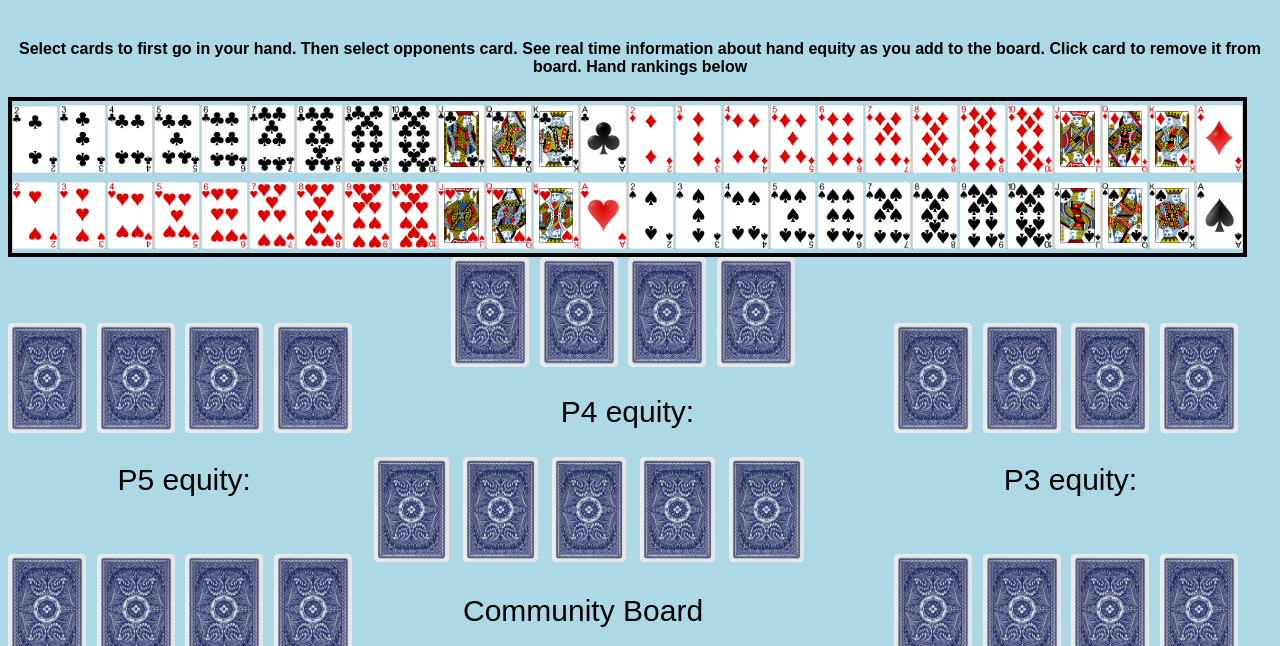
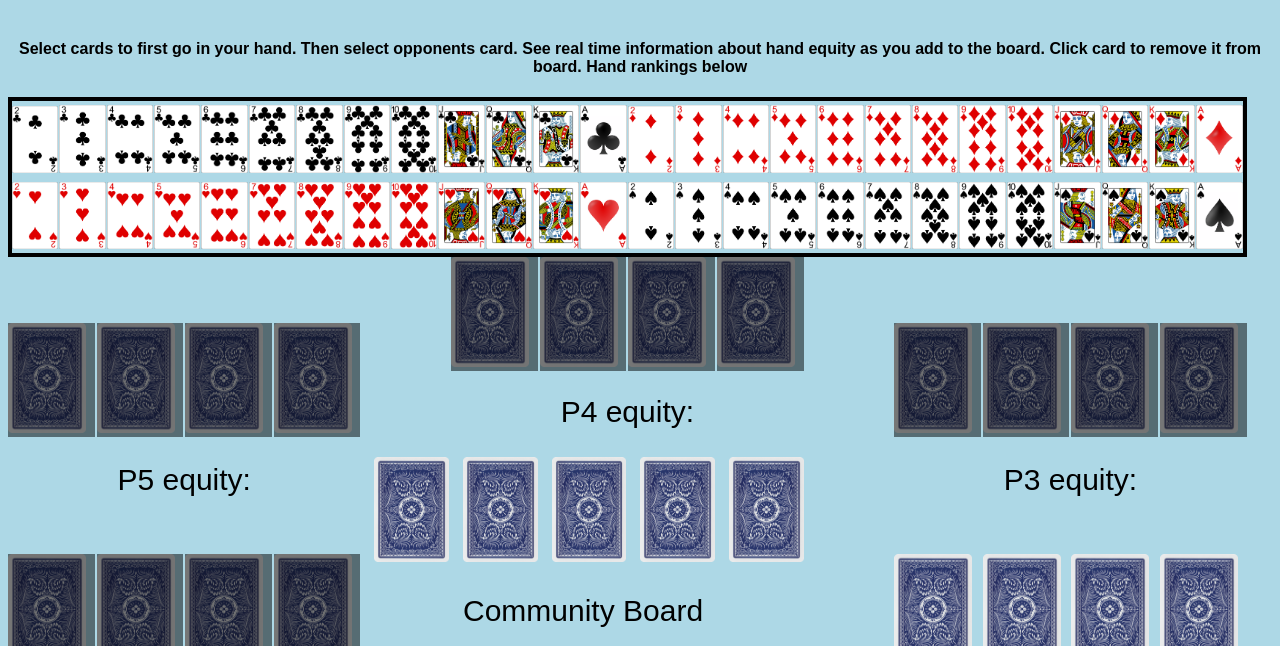
Before and after one commit to dmquach/pokerprojectjs, a website with bundled scripts: page index.html in a window 1280 px wide. Shown: the part 154-800 px from the top of the page. Built offline with nearby package versions, Linux system fonts and the light colour scheme.

Commit message:
Add basic blur effects

```diff
--- a/index.html
+++ b/index.html
@@ -139,55 +139,55 @@
       <img src="./images/cardback.png" id="p2-4">
     </div>
 
-    <div class="p3-1">
+    <div class="p3-1 blur">
       <img src="./images/cardback.png" id="p3-1">
     </div>
-    <div class="p3-2">
+    <div class="p3-2 blur">
       <img src="./images/cardback.png" id="p3-2">
     </div>
-    <div class="p3-3">
+    <div class="p3-3 blur">
       <img src="./images/cardback.png" id="p3-3">
     </div>
-    <div class="p3-4">
+    <div class="p3-4 blur">
       <img src="./images/cardback.png" id="p3-4">
     </div>
 
-    <div class="p4-1">
+    <div class="p4-1 blur">
       <img src="./images/cardback.png" id="p4-1">
     </div>
-    <div class="p4-2">
+    <div class="p4-2 blur">
       <img src="./images/cardback.png" id="p4-2">
     </div>
-    <div class="p4-3">
+    <div class="p4-3 blur">
       <img src="./images/cardback.png" id="p4-3">
     </div>
-    <div class="p4-4">
+    <div class="p4-4 blur">
       <img src="./images/cardback.png" id="p4-4">
     </div>
 
-    <div class="p5-1">
+    <div class="p5-1 blur">
       <img src="./images/cardback.png" id="p5-1">
     </div>
-    <div class="p5-2">
+    <div class="p5-2 blur">
       <img src="./images/cardback.png" id="p5-2">
     </div>
-    <div class="p5-3">
+    <div class="p5-3 blur">
       <img src="./images/cardback.png" id="p5-3">
     </div>
-    <div class="p5-4">
+    <div class="p5-4 blur">
       <img src="./images/cardback.png" id="p5-4">
     </div>
 
-    <div class="p6-1">
+    <div class="p6-1 blur">
       <img src="./images/cardback.png" id="p6-1">
     </div>
-    <div class="p6-2">
+    <div class="p6-2 blur">
       <img src="./images/cardback.png" id="p6-2">
     </div>
-    <div class="p6-3">
+    <div class="p6-3 blur">
       <img src="./images/cardback.png" id="p6-3">
     </div>
-    <div class="p6-4">
+    <div class="p6-4 blur">
       <img src="./images/cardback.png" id="p6-4">
     </div>
   </div>
--- a/src/index.scss
+++ b/src/index.scss
@@ -239,6 +239,9 @@ main{
 .p1-1 img, .p1-2 img, .p1-3 img, .p1-4 img, .p2-1 img, .p2-2 img, .p2-3 img, .p2-4 img, .p3-1 img, .p3-2 img, .p3-3 img, .p3-4 img, .p4-1 img, .p4-2 img, .p4-3 img, .p4-4 img, .p5-1 img, .p5-2 img, .p5-3 img, .p5-4 img, .p6-1 img, .p6-2 img, .p6-3 img, .p6-4 img {
   width: 90%;
   height: 50%;
+}
+.blur {
+  filter: brightness(0.5);
 }
 .board1 img, .board2 img, .board3 img, .board4 img, .board5 img {
   width: 100%;
--- a/src/scripts/board.js
+++ b/src/scripts/board.js
@@ -141,6 +141,8 @@ Board.prototype._addPlayers = function (playerNum) {
     //p1 boardPos[0-3], p2 [4-7]
     for (let key in this.boardPos) {
         if (key[1] === playerNum[1]) {
+            const pos = document.querySelector(`.${key}`)
+            pos.classList.remove('blur')
             this.boardPos[key] = 'open'
         }
     }
@@ -150,8 +152,11 @@ Board.prototype._removePlayers = function (playerNum) {
     //p1 boardPos[0-3], p2 [4-7]
     for (let key in this.boardPos) {
         if (key[1] === playerNum[1]) {
+            const pos = document.querySelector(`.${key}`)
+            pos.classList.add('blur')
             if (this.boardPos[key] !== 'open') this.removeFromBoard(key)
             this.boardPos[key] = ''
+
         this._createNextBorder()
     }
 }
```
Also changed, not shown: dist/main.css, dist/main.js.
